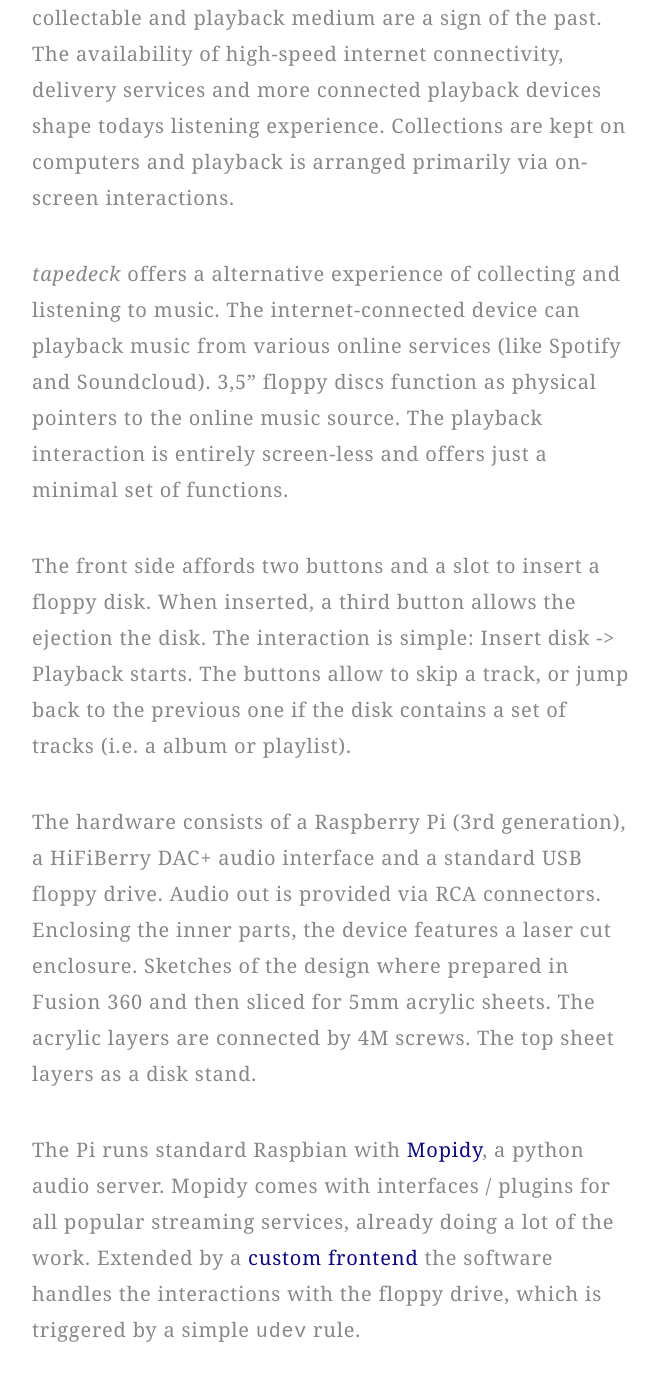
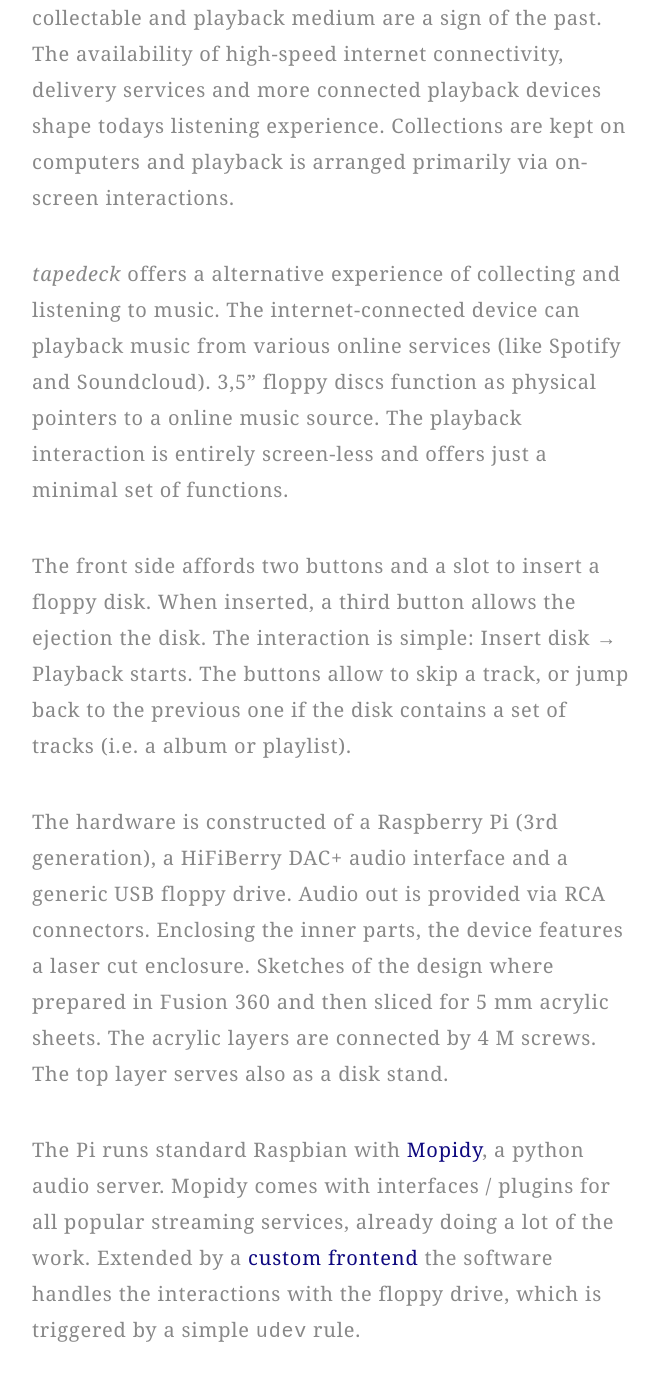
Before and after one commit to jelko/jelko.github.io, a Jekyll site: the page built from _projects/tapedeck/tapedeck.md, in a window 1280 px wide and 1400 px high, scrolled down 1026 px. Shown: the top 1381 px of the window, without its empty margins (308-967 px from the left). Built offline with Jekyll 4.4.1, drawn with Linux system fonts in a browser that asks for light colours; some web fonts are replaced; some of the changed text lies outside the part shown.

Commit message:
Small content updates

```diff
--- a/_projects/tapedeck/tapedeck.md
+++ b/_projects/tapedeck/tapedeck.md
@@ -10,7 +10,7 @@
 
 *tapedeck* investigates the interaction with physical tokens as artefacts for virtual entities. The device is a playback system of streaming music, that is controlled through a collection of 3,5" floppy disks.
 
-*The project experiments with matters of materiality and virtuality. Playing with historic interaction of records and data, tapedeck reintroduces a haptic sense and affords a collection in the physical. Nonetheless at it`s core the device makes use of digital distribution and playback, touching the limitations of ownership, availability and expression.*
+*The project experiments with matters of materiality and virtuality. Playing with "historic" interaction of records and data, tapedeck reintroduces a haptic sense and affords a collection in the physical. Nonetheless at it's core the device makes use of digital distribution and playback, touching the limitations of ownership, availability and expression.*
 
 ![](/tapedeck-17-small.jpg)
 
@@ -23,13 +23,13 @@
 
 Todays music is often produced and consumed digitally end-to-end. Physical records that function as delivery, collectable and playback medium are a sign of the past. The availability of high-speed internet connectivity, delivery services and more connected playback devices shape todays listening experience. Collections are kept on computers and playback is arranged primarily via on-screen interactions.
 
-*tapedeck* offers a alternative experience of collecting and listening to music. The internet-connected device can playback music from various online services (like Spotify and Soundcloud). 3,5" floppy discs function as physical pointers to the online music source. The playback interaction is entirely screen-less and offers just a minimal set of functions.
+*tapedeck* offers a alternative experience of collecting and listening to music. The internet-connected device can playback music from various online services (like Spotify and Soundcloud). 3,5" floppy discs function as physical pointers to a online music source. The playback interaction is entirely screen-less and offers just a minimal set of functions.
 
-The front side affords two buttons and a slot to insert a floppy disk. When inserted, a third button allows the ejection the disk. The interaction is simple: Insert disk -> Playback starts.
+The front side affords two buttons and a slot to insert a floppy disk. When inserted, a third button allows the ejection the disk. The interaction is simple: Insert disk → Playback starts.
 The buttons allow to skip a track, or jump back to the previous one if the disk contains a set of tracks (i.e. a album or playlist).
 
-The hardware consists of a Raspberry Pi (3rd generation), a HiFiBerry DAC+ audio interface and a standard USB floppy drive. Audio out is provided via RCA connectors.
-Enclosing the inner parts, the device features a laser cut enclosure. Sketches of the design where prepared in Fusion 360 and then sliced for 5mm acrylic sheets. The acrylic layers are connected by 4M screws. The top sheet layers as a disk stand.
+The hardware is constructed of a Raspberry Pi (3rd generation), a HiFiBerry DAC+ audio interface and a generic USB floppy drive. Audio out is provided via RCA connectors.
+Enclosing the inner parts, the device features a laser cut enclosure. Sketches of the design where prepared in Fusion 360 and then sliced for 5 mm acrylic sheets. The acrylic layers are connected by 4 M screws. The top layer serves also as a disk stand.
 
 The Pi runs standard Raspbian with [Mopidy](https://www.mopidy.com/), a python audio server. Mopidy comes with interfaces / plugins for all popular streaming services, already doing a lot of the work. Extended by a [custom frontend](http://github.com/jelko/tapedeck) the software handles the interactions with the floppy drive, which is triggered by a simple `udev` rule.
 
```
Also changed, not shown: _layouts/home.html (+5 -5 lines), _projects/waiting/waiting.md (+3 -3 lines), cv.md (+1 -0 lines), imprint.md (+1 -1 lines), Gemfile.lock.
